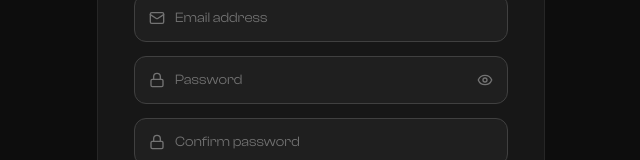
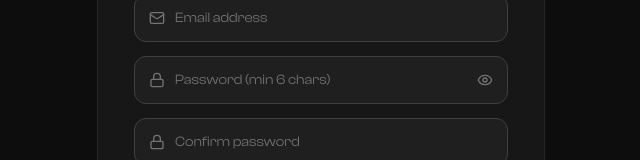
Before and after one commit to clay-0101/COHORT-3.0, a React (Vite) app in the folder React/REACT-PROJECTS/MART/: page /sign-up in a window 1280 px wide. Shown: the part 368-528 px from the top of the page, without its empty margins (319-959 px from the left). Built offline with nearby package versions, Linux system fonts and the light colour scheme; no server answers.

Commit message:
Fix showing proper errors for login and signup form

```diff
--- a/React/REACT-PROJECTS/MART/src/PAGES/SIGN-IN/COMPONENTS/SignIn-Form.jsx
+++ b/React/REACT-PROJECTS/MART/src/PAGES/SIGN-IN/COMPONENTS/SignIn-Form.jsx
@@ -29,16 +29,21 @@ export default function SignInForm() {
           onSubmit={(e) => {
             e.preventDefault()
             let user = userData.find((u) => {
-              return (u.email === myRef.current.email.value && u.password === myRef.current.password.value)
+              return (u.email === myRef.current.email.value)
+            })
+            let pass = userData.find((u) => {
+              return  u.password === myRef.current.password.value
             })
 
-            if (user) {
+            if (user && pass) {
               setProfile(user)
               localStorage.setItem('userProfile',JSON.stringify(user))
               toast.success('Used logged in..')
               navigate('/home')
-            } else {
+            } else if(!user || !pass){
               toast.error('Invalid credentials')
+            }else{
+              toast.error('User not registerd')
               navigate('/sign-up')
             }
 
--- a/React/REACT-PROJECTS/MART/src/PAGES/SIGN-UP/SignUp-Form.jsx
+++ b/React/REACT-PROJECTS/MART/src/PAGES/SIGN-UP/SignUp-Form.jsx
@@ -126,11 +126,18 @@ const SignUpForm = () => {
         <div className="flex items-center gap-2.5 h-12 px-3.5 bg-neutral-800/60 border border-neutral-700 rounded-xl focus-within:border-[#c8f400]">
           <Lock size={16} className="text-neutral-500 shrink-0" />
           <input
-            {...register('password', { required: "Password is required" })}
+            {...register('password', {
+               required: "Password is required",
+               minLength :{
+                value : 6,
+                message : "Minimum 6 chars required"
+               }
+
+              })}
             type={showPassword ? "text" : "password"}
             value={password}
             onChange={(e) => setPassword(e.target.value)}
-            placeholder="Password"
+            placeholder="Password (min 6 chars)"
             className="flex-1 bg-transparent outline-none text-sm text-white placeholder-neutral-500"
           />
           <button
```
